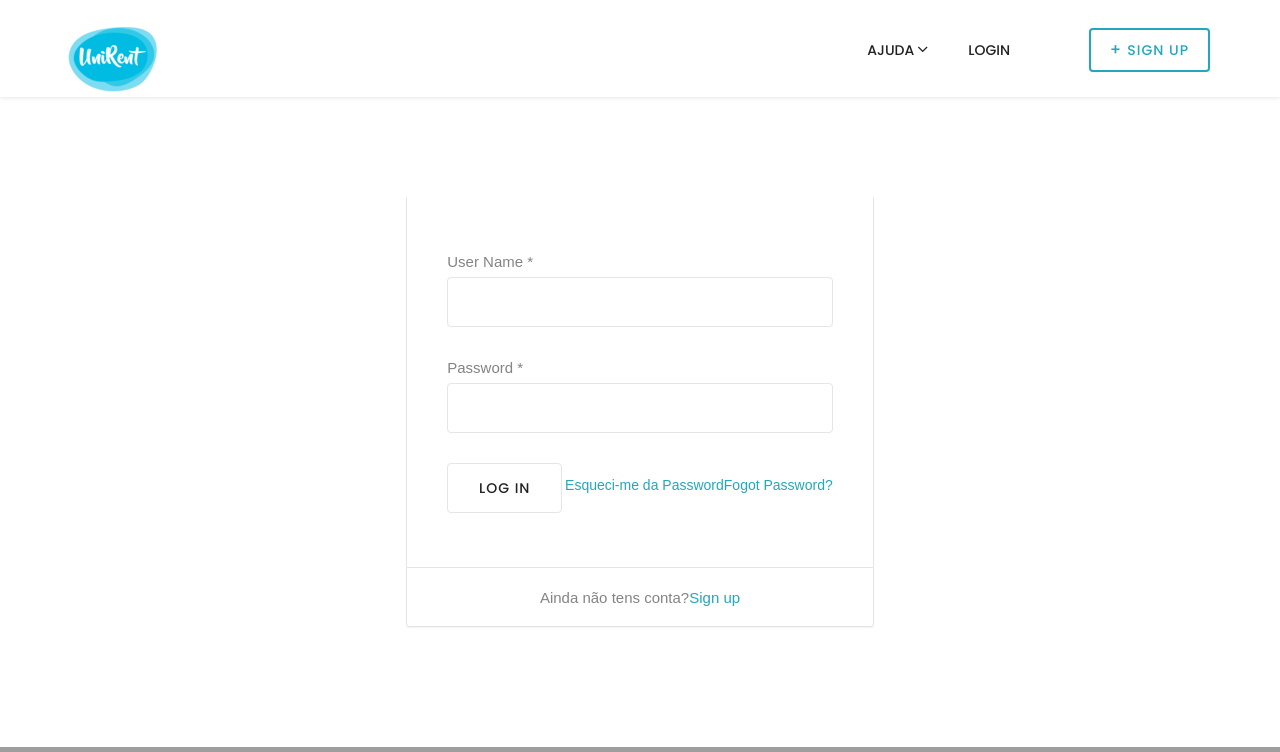
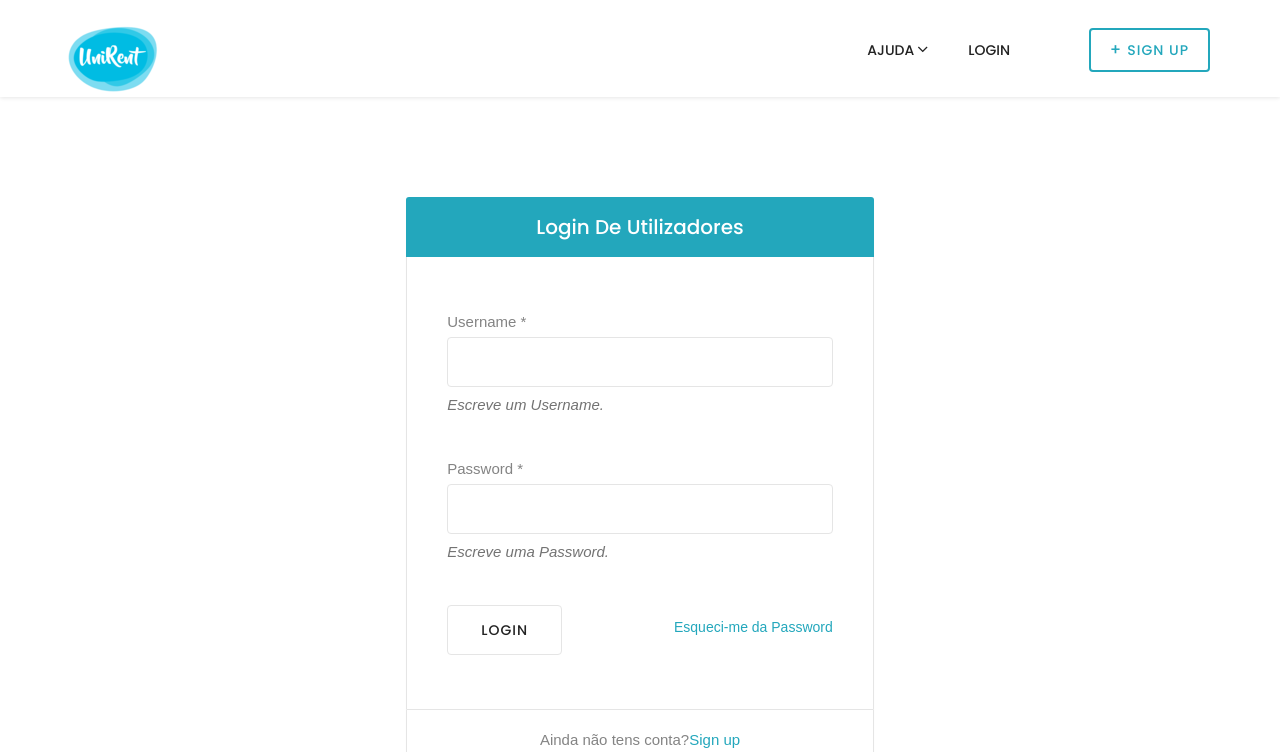
Before and after one commit to ruirpv/UniRent, a PHP site: page /beta/login.php in a window 1280 px wide. Shown: the top 752 px of the page. Run offline with PHP 8.4, Linux system fonts and the light colour scheme; some libraries are stand-ins or nearby versions; some web fonts are replaced; grey boxes are pictures that could not be loaded.

Commit message:
login page in portuguese
login page in portuguese

```diff
--- a/beta/login.php
+++ b/beta/login.php
@@ -15,19 +15,21 @@
 		<div class="row">
 			<div class="center-block col-md-5 col-sm-6 col-xs-12">
 				<div class="panel panel-default loginPanel">
+					<div class="panel-heading text-center">Login de Utilizadores</div>
 					<div class="panel-body">
 						<form class="loginForm">
 							<div class="form-group">
-								<label for="userName">User Name *</label>
+								<label for="userName">Username *</label>
 								<input type="text" class="form-control" id="userName">
+								<p class="help-block">Escreve um Username.</p>
 							</div>
 							<div class="form-group">
 								<label for="userPassword">Password *</label>
 								<input type="password" class="form-control" id="userPassword">
+								<p class="help-block">Escreve uma Password.</p>
 							</div>
 							<div class="form-group">
-								<button type="submit" class="btn btn-primary pull-left">Log In</button>
-								<a href="#" class="pull-right link">Fogot Password?</a>
+								<button type="submit" class="btn btn-primary pull-left">Login</button>
 								<a href="#" class="pull-right link">Esqueci-me da Password</a>
 							</div>
 						</form>
```
